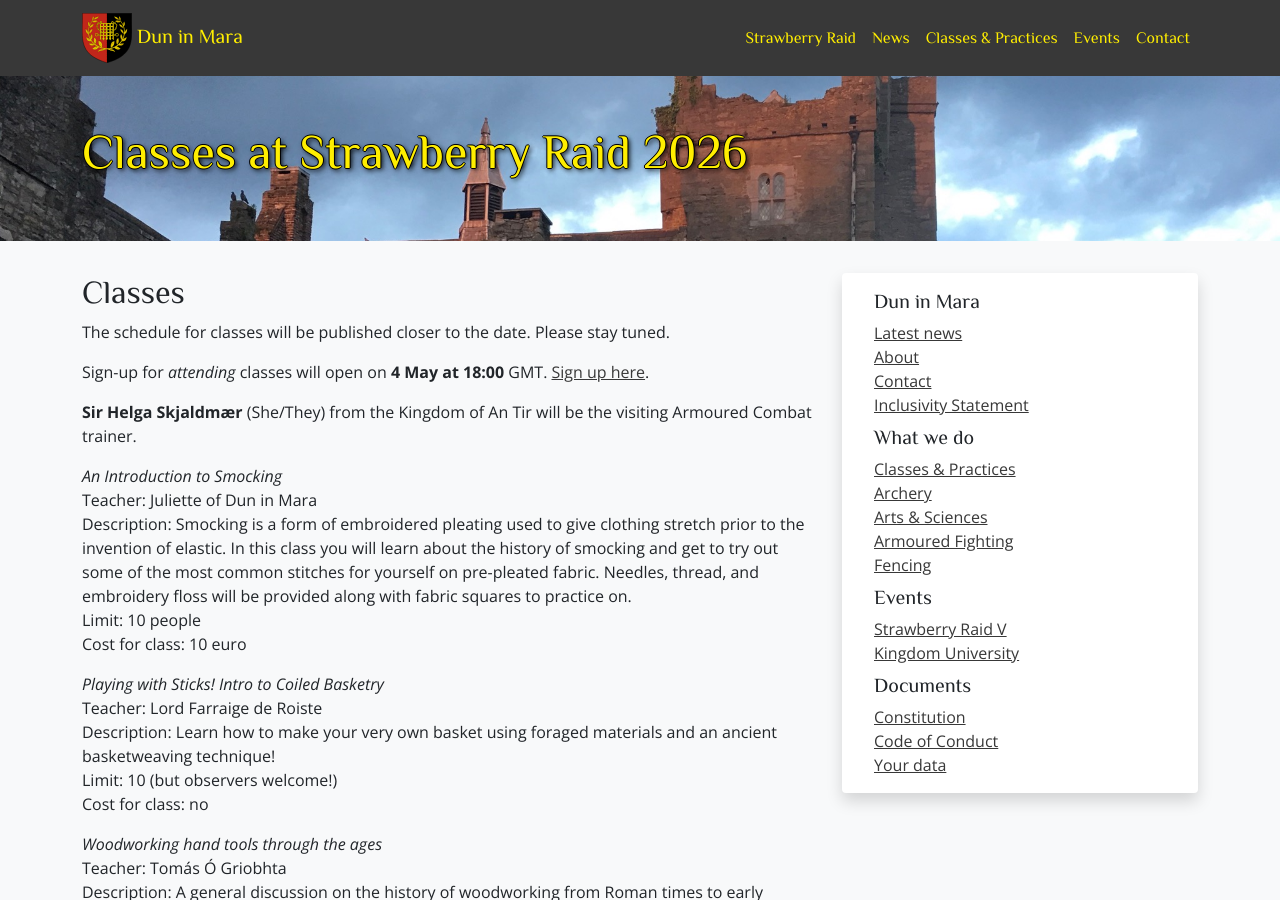
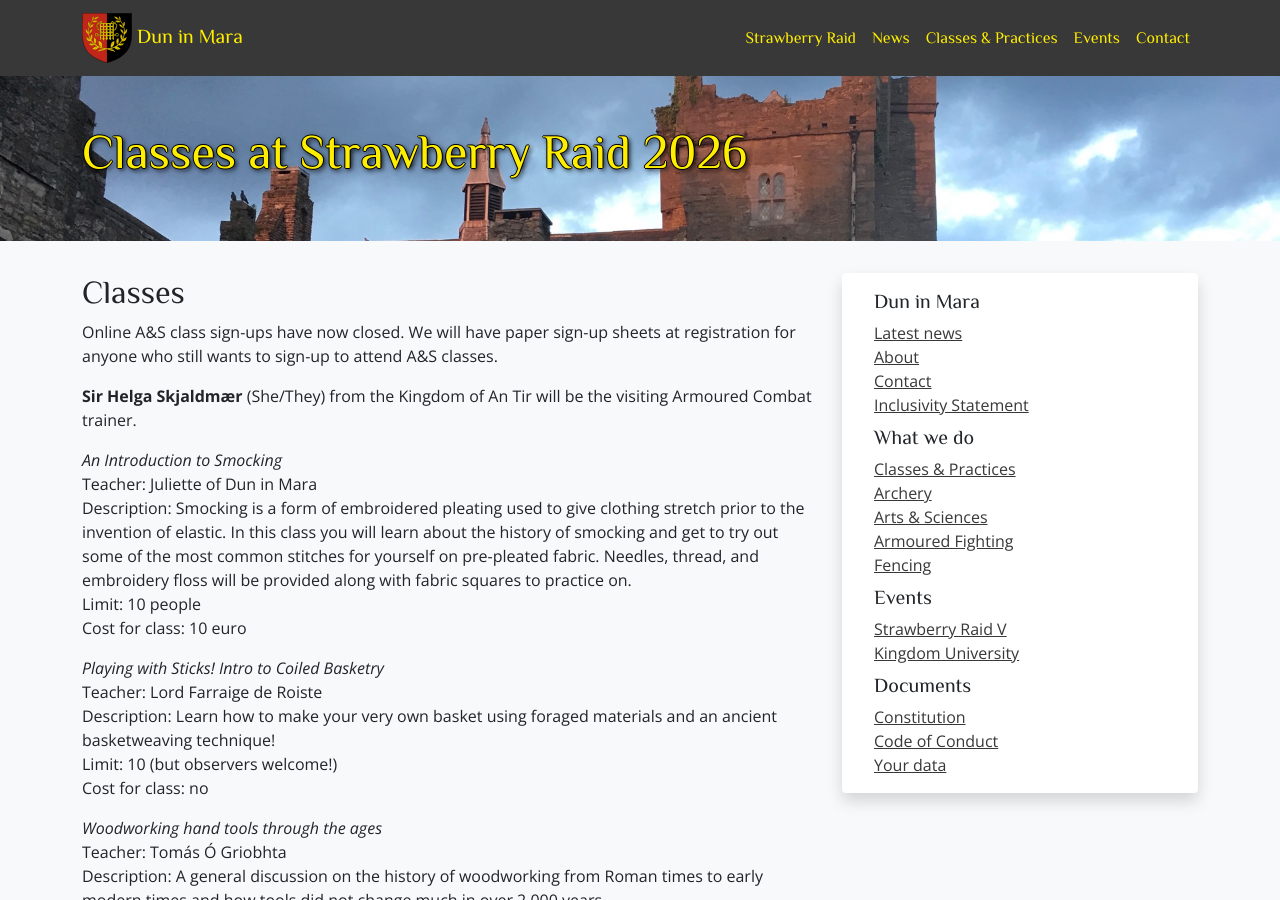
Before and after one commit to drachenwald/dun-in-mara, a Jekyll site: the page built from events/2026/strawberry-raid-v/classes.md, in a window 1280 px wide and 900 px high. Built offline with Jekyll 4.4.1, drawn with Linux system fonts in a browser that asks for light colours; comment, search, counter and statistics services are not loaded.

Commit message:
updated SR, removed fienta link for sign up classes

```diff
--- a/events/2026/strawberry-raid-v/classes.md
+++ b/events/2026/strawberry-raid-v/classes.md
@@ -6,9 +6,7 @@ excerpt: "27 May-1 June 2026. Sigginstown Castle, Co. Wexford, Ireland."
 
 ## Classes
 
-The schedule for classes will be published closer to the date. Please stay tuned.
-
-Sign-up for *attending* classes will open on **4 May at 18:00** GMT. [Sign up here](https://fienta.com/arts-sciences-classes-strawberry-raid-2026).
+Online A&S class sign-ups have now closed. We will have paper sign-up sheets at registration for anyone who still wants to sign-up to attend A&S classes.
 
 **Sir Helga Skjaldmær** (She/They) from the Kingdom of An Tir will be the visiting Armoured Combat trainer.
 
```
Also changed, not shown: events/2026/strawberry-raid-v/index.md (+1 -1 lines).
